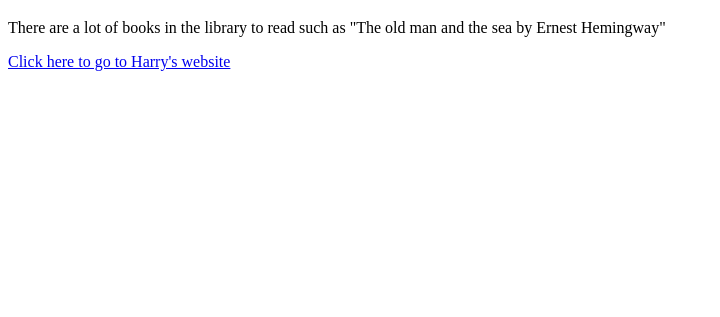
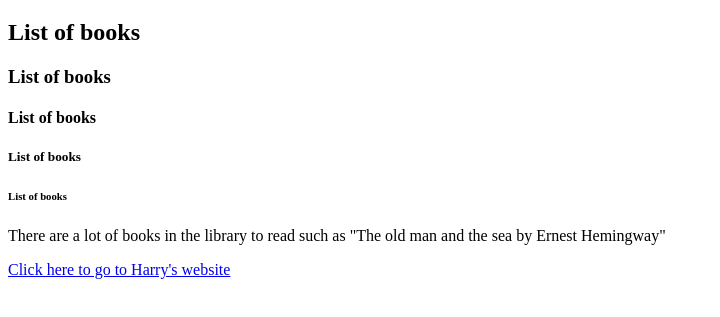
Before and after one commit to amol1211/HTML-Learnings, a plain HTML site: page chapter02/index.html in a window 1280 px wide. Shown: the part 61-378 px from the top of the page, without its empty margins (0-720 px from the left). Drawn offline with Linux system fonts and the light colour scheme.

Commit message:
Added new file.

```diff
--- a/chapter02/index.html
+++ b/chapter02/index.html
@@ -7,6 +7,12 @@
 </head>
 <body>
     <h1>List of books</h1>
+    <h2>List of books</h2>
+    <h3>List of books</h3>
+    <h4>List of books</h4>
+    <h5>List of books</h5>
+    <h6>List of books</h6>
+
     <p>There are a lot of books in the library to read such as "The old man and the sea by Ernest Hemingway"</p>
     <a href="https://www.codewithharry.com/">Click here to go to Harry's website</a>
 </body>
```
